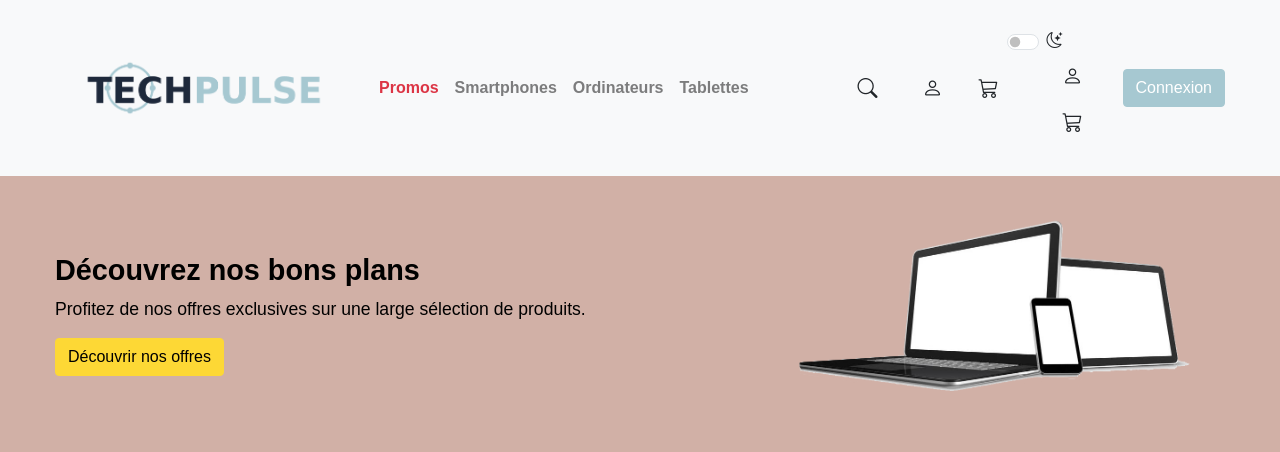
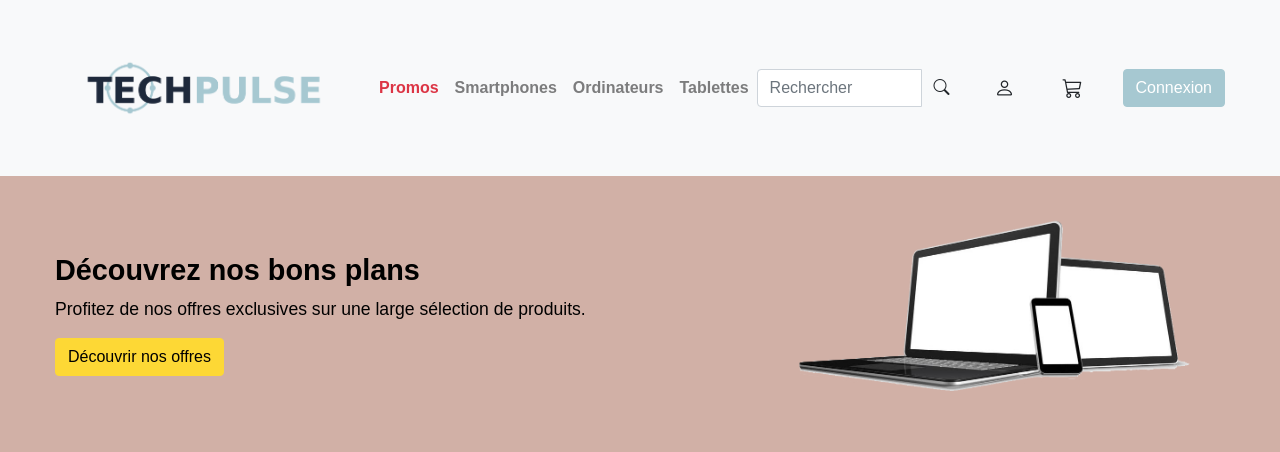
Before and after one commit to jennaram/siteEcommercePHP, a PHP site: page /index.php in a window 1280 px wide. Shown: the top 452 px of the page. Run offline with PHP 8.4, Linux system fonts and the light colour scheme; data that the repository does not hold is empty; some libraries are stand-ins or nearby versions.

Commit message:
page header qui marche

```diff
--- a/header.php
+++ b/header.php
@@ -1,6 +1,8 @@
-<?php if (session_status() === PHP_SESSION_NONE) {
+<?php
+if (session_status() === PHP_SESSION_NONE) {
     session_start(); // Démarre la session uniquement si aucune session n'est active
-} ?>
+}
+?>
 <!DOCTYPE html>
 <html lang="fr" data-bs-theme="light">
 <head>
@@ -54,41 +56,17 @@
                 </ul>
 
                 <!-- Barre de recherche -->
-                <div class="search-container me-3">
-                    <form class="search-form" action="search.php" method="GET">
-                        <input type="text" class="search-input" name="query" placeholder="Rechercher...">
-                        <button type="submit" class="search-toggle btn btn-link">
-                            <i class="bi bi-search fs-5"></i>
+                <form class="d-flex me-3" action="search.php" method="GET">
+                    <div class="input-group">
+                        <input class="form-control" type="search" name="query" placeholder="Rechercher" aria-label="Search" required>
+                        <button class="btn btn-outline-secondary" type="submit">
+                            <i class="bi bi-search"></i>
                         </button>
-                    </form>
-                </div>
+                    </div>
+                </form>
 
                 <!-- Icônes utilisateur et panier -->
                 <div class="d-flex align-items-center">
-                    <a class="nav-link me-1" href="user.php">
-                        <i class="bi bi-person fs-5"></i>
-                    </a>
-                    <a class="nav-link me-1 position-relative" href="cart.php">
-    <i class="bi bi-cart3 fs-5"></i>
-    <?php if (isset($_SESSION['panier']) && !empty($_SESSION['panier'])): ?>
-        <span class="position-absolute top-0 start-100 translate-middle badge rounded-pill bg-danger">
-            <?= array_sum(array_column($_SESSION['panier'], 'quantite')) ?>
-        </span>
-    <?php endif; ?>
-</a>
-                    <?php if (isset($_SESSION['user_id'])): ?>
-                        <a class="nav-link me-2 text-danger" href="logout.php">
-                            <i class="bi bi-box-arrow-right fs-5"></i>
-                        </a>
-                    <?php endif; ?>
-                </div>
-
-                <!-- Bouton de bascule dark/light -->
-                <div class="form-check form-switch ms-2">
-                    <input class="form-check-input" type="checkbox" role="switch" id="darkModeSwitch">
-                    <label class="form-check-label" for="darkModeSwitch">
-                        <i class="bi bi-moon-stars"></i>
-                    </label>
                     <?php if (isset($_SESSION['id_users'])): ?>
                         <!-- Utilisateur connecté -->
                         <div class="dropdown me-3">
@@ -158,29 +136,5 @@
             });
         });
     </script>
-
-    <!-- Script pour la barre de recherche -->
-    <script>
-        document.addEventListener('DOMContentLoaded', function() {
-            const searchToggle = document.querySelector('.search-toggle');
-            const searchInput = document.querySelector('.search-input');
-
-            // Activer/désactiver la barre de recherche
-            searchToggle.addEventListener('click', function(event) {
-                event.preventDefault(); // Empêche la soumission du formulaire
-                searchInput.classList.toggle('active');
-                if (searchInput.classList.contains('active')) {
-                    searchInput.focus(); // Focus sur le champ de recherche
-                }
-            });
-
-            // Fermer la barre de recherche si on clique en dehors
-            document.addEventListener('click', function(event) {
-                if (!event.target.closest('.search-container')) {
-                    searchInput.classList.remove('active');
-                }
-            });
-        });
-    </script>
 </body>
 </html>
```
